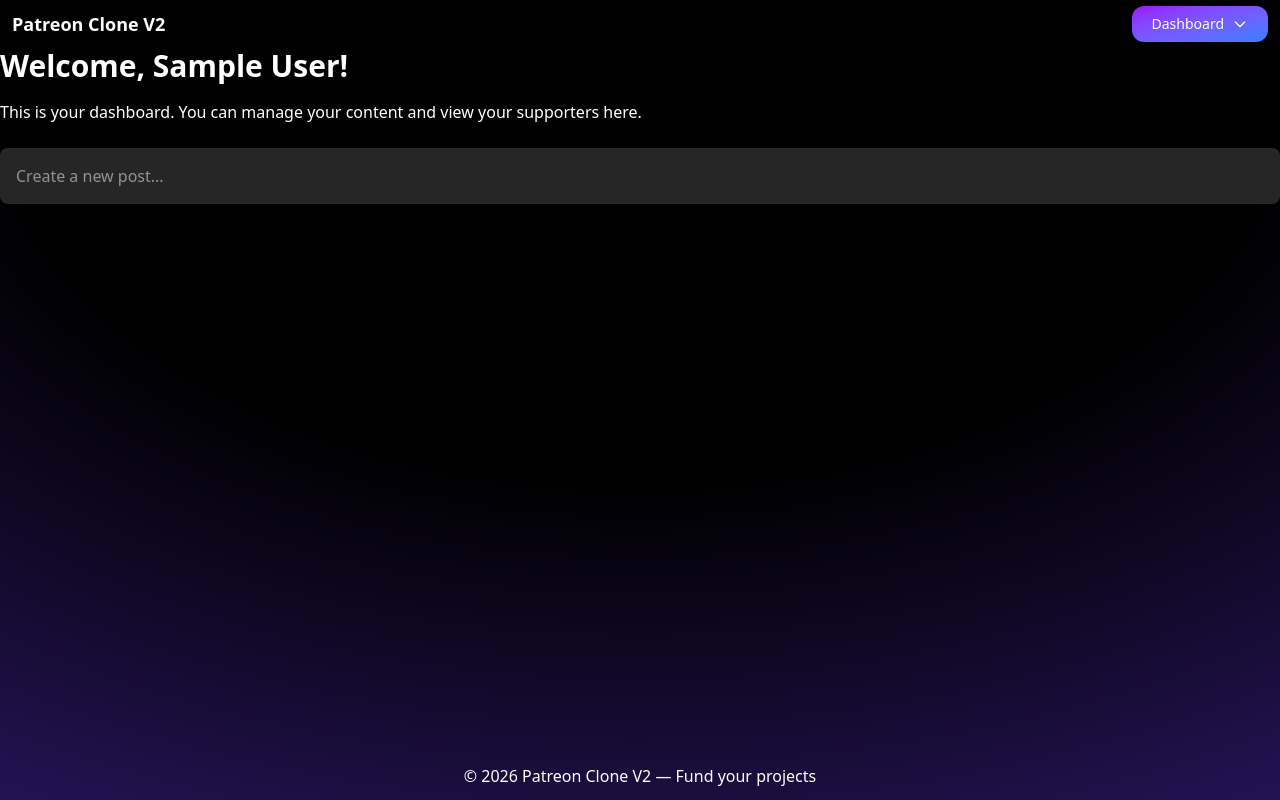
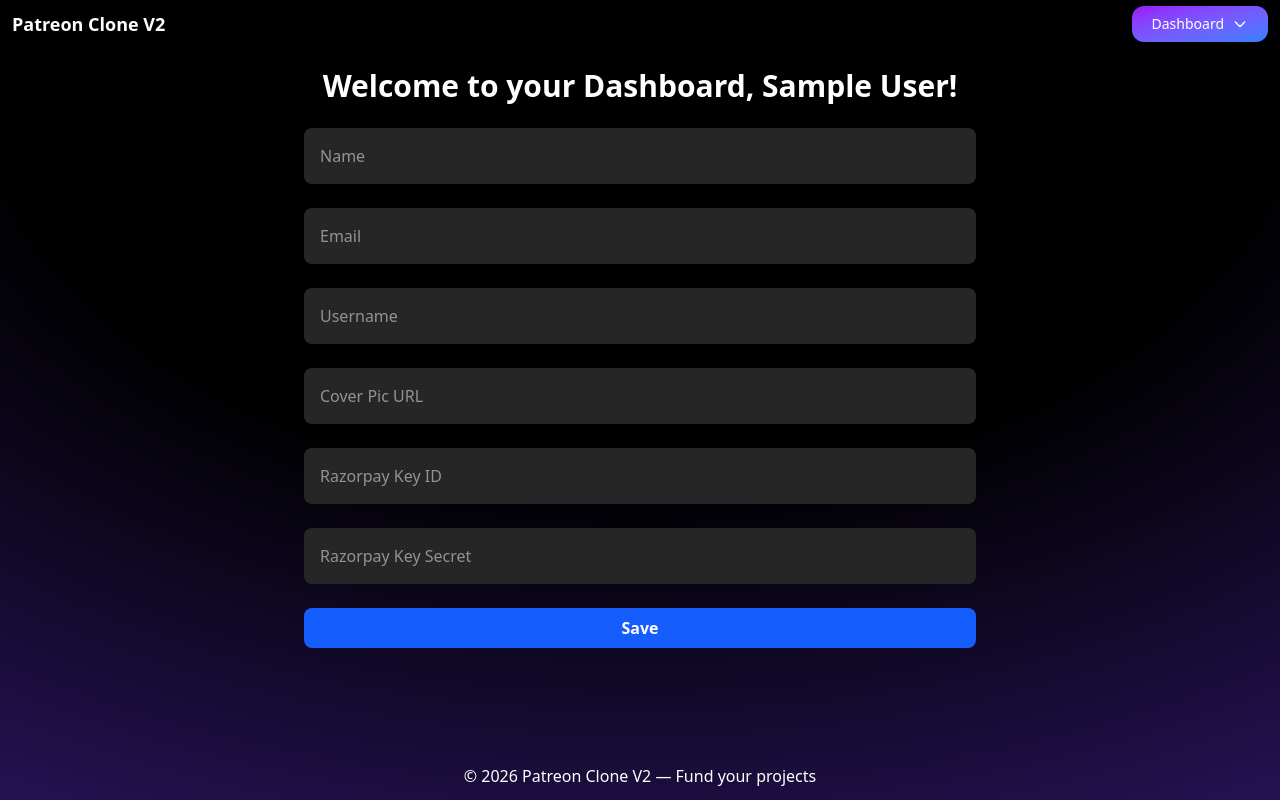
Before and after one commit to AdityaLad1/CreatorSpace, a Next.js app: page /dashboard in a window 1280 px wide. Built offline with nearby package versions, Linux system fonts and the light colour scheme; no server answers; sample sign-in values are in the browser's storage; some icons are missing.

Commit message:
dashboard component created

```diff
--- a/app/dashboard/page.js
+++ b/app/dashboard/page.js
@@ -1,27 +1,15 @@
 "use client";
 import React from "react";
-import { useSession, signIn, signOut } from "next-auth/react";
-import { useRouter } from "next/navigation";
-import { useEffect } from "react";
+import Dashboard from "@/components/Dashboard";
+import { useSession } from "next-auth/react";
 
-export default function Dashboard() {
-  const { data: session, status } = useSession();
-  const router = useRouter();
-  useEffect(() => {
-    if (status === "unauthenticated") {
-      router.push("/login");
-    }
-  }, [status, router]);
-  if (status === "loading") {
-    return <div className="text-white p-10">Loading...</div>;
-  }
+export default function DashboardPage() {
+    // const { data: session } = useSession()
+    // if(session){
 
-  if (!session) return null;
+    // }
 
   return <div>
-    <h1 className="text-3xl font-bold text-white">Welcome, {session.user.name}!</h1>
-    <p className="text-white mt-4">This is your dashboard. You can manage your content and view your supporters here.</p>
-
-    <input type="text" placeholder="Create a new post..." className="w-full p-4 mt-6 rounded-lg bg-neutral-800 text-white focus:outline-none focus:ring-2 focus:ring-blue-500" />
+    <Dashboard />
   </div>;
 }
--- a/app/login/page.js
+++ b/app/login/page.js
@@ -4,6 +4,10 @@ import SocialAuthButtons from "@/components/SocialAuthButtons";
 import { useSession, signIn, signOut } from "next-auth/react"
 
 export default function Login() {
+  const {data:session}=useSession()
+  if(session){
+
+  }
   return (
     <div className=" text-white py-14 container mx-auto">
       <h1 className="text-center font-bold text-3xl">
--- /dev/null
+++ b/components/Dashboard.js
@@ -0,0 +1,45 @@
+import React from 'react'
+import { useSession } from "next-auth/react";
+import { useRouter } from "next/navigation";
+import { useEffect, useState } from "react";
+
+export default function Dashboard() {
+
+    const { data: session, status } = useSession();
+    const router = useRouter();
+    const [form, setForm] = useState({})
+
+    useEffect(() => {
+        if(!session) {
+            router.push("/login")
+        }
+    }, [session, router])
+
+    if(status === "loading") {
+        return <div className='text-white p-10'>Loading...</div>
+    }
+    const handleChange = (e) => {
+        setForm({
+            ...form,
+            [e.target.name]: e.target.value
+        })
+    }
+
+
+  return (
+    <div className='container mx-auto py-5'>
+        {/* welcome to dashboard */}
+        <h1 className="text-3xl font-bold text-white  text-center ">Welcome to your Dashboard, {session?.user?.name || "Guest"}!</h1>
+      <form className='max-w-2xl mx-auto'>
+        {/* input name email username coverpic razerpay credentials */}
+        <input type="text" name='name' placeholder='Name' className='w-full p-4 mt-6 rounded-lg bg-neutral-800 text-white focus:outline-none focus:ring-2 focus:ring-blue-500' onChange={handleChange} />
+        <input type="text" name='email' placeholder='Email' className='w-full p-4 mt-6 rounded-lg bg-neutral-800 text-white focus:outline-none focus:ring-2 focus:ring-blue-500' onChange={handleChange} />
+        <input type="text" name='username' placeholder='Username' className='w-full p-4 mt-6 rounded-lg bg-neutral-800 text-white focus:outline-none focus:ring-2 focus:ring-blue-500' onChange={handleChange} />
+        <input type="text" name='coverpic' placeholder='Cover Pic URL' className='w-full p-4 mt-6 rounded-lg bg-neutral-800 text-white focus:outline-none focus:ring-2 focus:ring-blue-500' onChange={handleChange} />
+        <input type="text" name='razorpaykeyid' placeholder='Razorpay Key ID' className='w-full p-4 mt-6 rounded-lg bg-neutral-800 text-white focus:outline-none focus:ring-2 focus:ring-blue-500' onChange={handleChange} />
+        <input type="text" name='razorpaykeysecret' placeholder='Razorpay Key Secret' className='w-full p-4 mt-6 rounded-lg bg-neutral-800 text-white focus:outline-none focus:ring-2 focus:ring-blue-500' onChange={handleChange} />
+        <button type='submit' className='bg-blue-600 hover:bg-blue-700 text-white font-bold py-2 px-4 rounded-lg transition-all duration-200 hover:scale-105 w-full mt-6'>Save</button>
+      </form>
+    </div>
+  )
+}
--- a/components/UserDropdown.js
+++ b/components/UserDropdown.js
@@ -10,12 +10,19 @@ export default function UserDropdown() {
   return (
     <div
       className="relative"
-      // onClick={() => setOpen(!open)}
+      onClick={() => setOpen(!open)}
       // onBlur={() =>
       //   setTimeout(() => {
       //     setOpen(false);
       //   }, 100)
       // }
+      // close the dropdown when hovering outside of it for 100ms
+      onMouseLeave={() => {
+        setTimeout(() => {
+          setOpen(false);
+        }, 3000);
+      }}
+
     >
       <button onClick={() => setOpen(!open)}
         className="flex justify-center items-center text-white bg-gradient-to-br from-purple-600 to-blue-500
```
